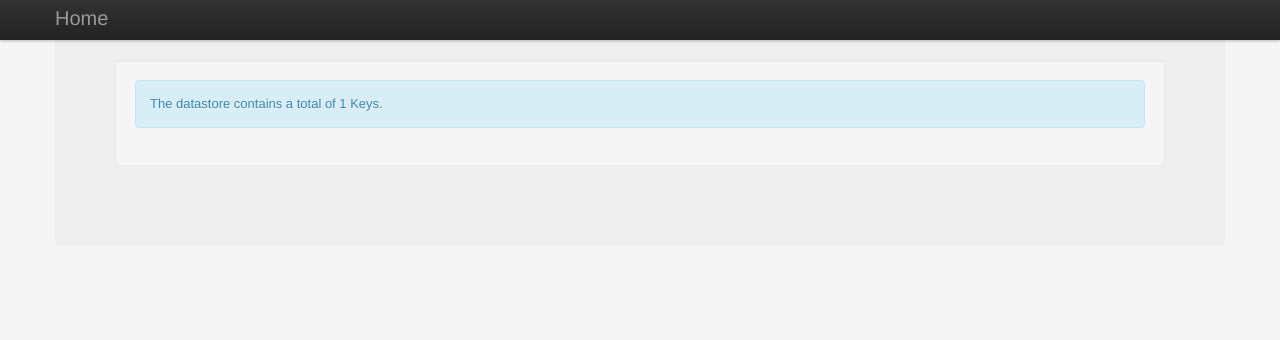
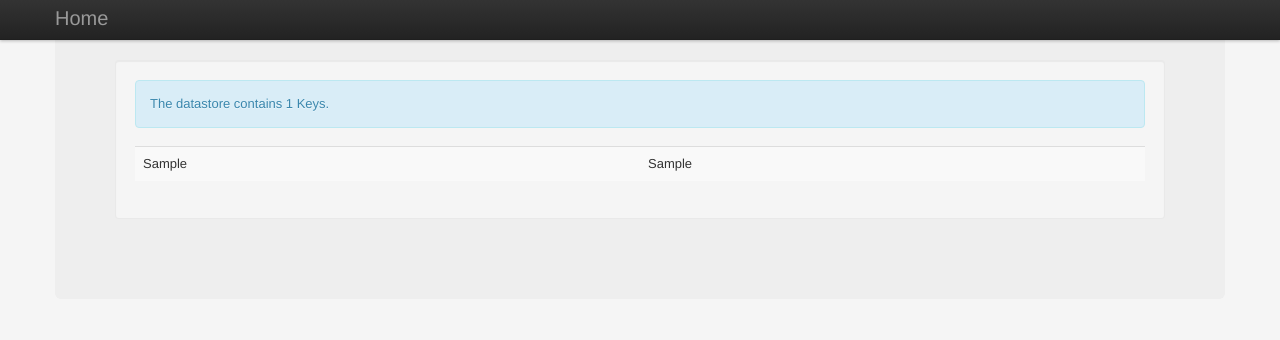
Before and after one commit to sai-manoj-kumar/iitg-feedback, a Python web app: template templates/generated_keys.jinja2 in a window 1280 px wide. Shown: the top 340 px of the page. Run offline with Jinja, Linux system fonts and the light colour scheme; the template is opened without the code that fills it: most values are stand-ins (such as "Sample title", 1, 10 or a date in 2020).

Commit message:
Display keys in datastore after generating keys.

```diff
--- a/genkeys.py
+++ b/genkeys.py
@@ -45,4 +45,5 @@ class GenerateKeys(handler.Handler):
         if error:
             self.render("generated_keys.jinja2", count=count, error=error)
         else:
-            self.render("generated_keys.jinja2", count=count)
+            keys = model.Keys.all()
+            self.render("generated_keys.jinja2", count=count, keys=keys)
--- a/templates/generated_keys.jinja2
+++ b/templates/generated_keys.jinja2
@@ -6,13 +6,32 @@
 {% block body %}
     <div class="well">
         {% if error is defined %}
-        <div class="alert alert-block alert-error"> {{ error }}</div>
+        <div class="alert alert-block alert-error"> <h3 style="display:inline; margin:10px">Error: </h3>{{ error }}</div>
         {% endif %}
 
 
         <div class="alert alert-block alert-info">
-            The datastore contains a total of {{ count }} Keys.
+            The datastore contains {{ count }} Keys.
         </div>
+
+        {% if keys is defined %}
+            <table class="table table-striped .table-bordered .table-hover">
+            {% for key in keys %}
+                <tr class="success">
+                <td>
+                <div>
+                {{ key.formFilled}}
+                </div>
+                <td>
+                <td>
+                <div>
+                {{ key.keyPhrase }}
+                </div>
+                <td>
+                </tr>
+            {% endfor %}
+            <table>
+        {% endif %}
 
 
     </div>
```
